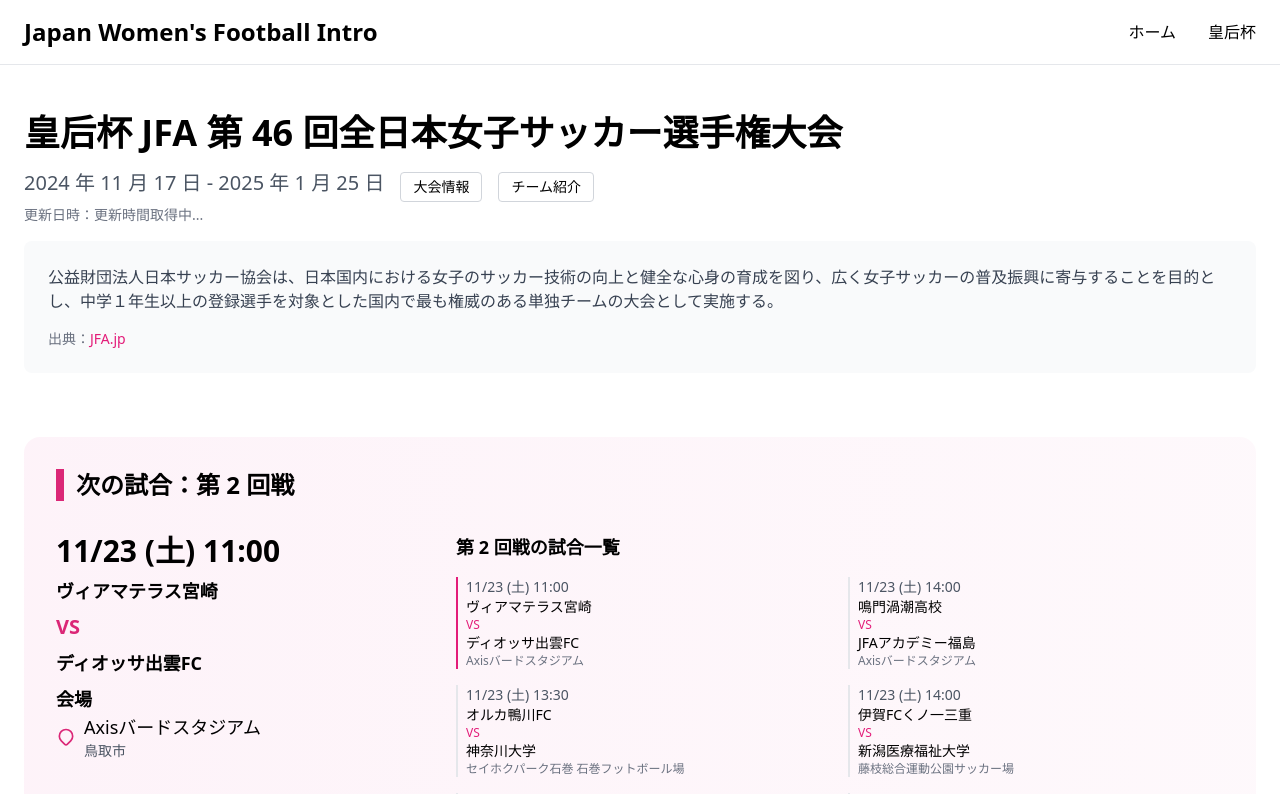
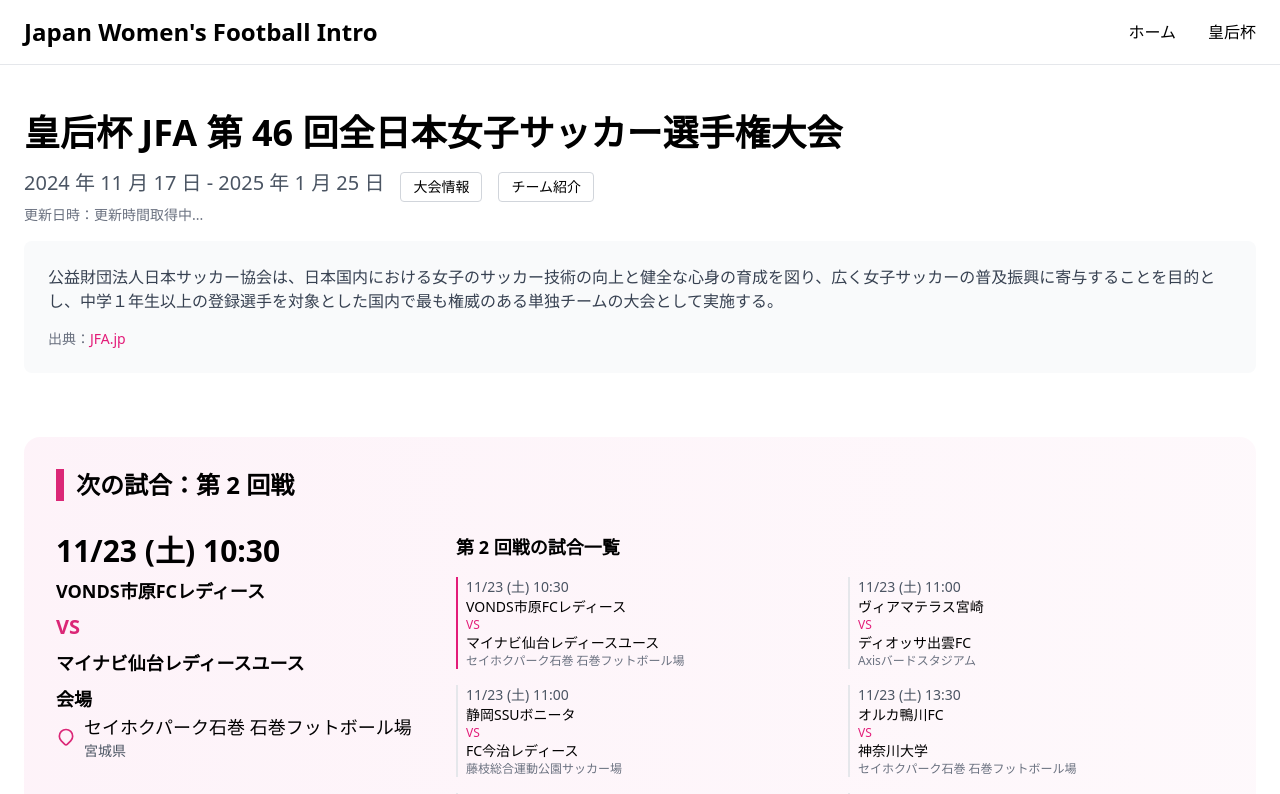
Before and after one commit to b3ssle/Japan-Women-Football-Intro, a React (Vite) app: page /#/empressscup_2024 in a window 1280 px wide. Shown: the top 794 px of the page. Built offline with nearby package versions, Linux system fonts and the light colour scheme.

Commit message:
fix: correct match sorting by date and time

```diff
--- a/src/components/interactiveMap_empressscup_2024.jsx
+++ b/src/components/interactiveMap_empressscup_2024.jsx
@@ -12,12 +12,26 @@ const getDayOfWeek = (dateStr) => {
   return days[date.getDay()];
 };
 
+// 轉換日期和時間到 Date 物件的函數
+const getMatchDateTime = (match) => {
+  const [month, day] = match.date.split("/").map(Number);
+  const [hours, minutes] = match.time.split(":").map(Number);
+  const matchDate = new Date(2024, month - 1, day);
+  matchDate.setHours(hours, minutes, 0, 0);
+  return matchDate;
+};
+
 // NextMatchSection 組件
 const NextMatchSection = ({ nextMatch, roundMatches }) => {
-  // 獲取所有該輪次的比賽
-  const sameRoundMatches = Object.values(matches).filter(
-    (match) => match.round === nextMatch.round
-  );
+  // 獲取所有該輪次的比賽並正確排序
+  const sameRoundMatches = Object.values(matches)
+    .filter((match) => match.round === nextMatch.round)
+    .filter((match) => {
+      if (match.status === "finished") return false;
+      return getMatchDateTime(match) >= new Date();
+    })
+    .sort((a, b) => getMatchDateTime(a) - getMatchDateTime(b));
+
   const venue = venues[nextMatch.venueId];
 
   return (
@@ -138,26 +152,20 @@ const NextMatchSection = ({ nextMatch, roundMatches }) => {
 };
 
 const InteractiveMap = () => {
-  // 先取得下一場比賽，用於設定初始輪次
+  // getUpcomingMatch 函數使用日期與時間一起比較的邏輯
   const getUpcomingMatch = () => {
     const now = new Date();
-    const upcomingMatches = Object.values(matches).filter((match) => {
-      if (match.status === "finished") return false;
-      const matchDate = new Date(
-        2024,
-        parseInt(match.date.split("/")[0]) - 1,
-        parseInt(match.date.split("/")[1])
-      );
-      matchDate.setHours(...match.time.split(":").map(Number));
-      return matchDate > now;
-    });
-    return upcomingMatches.sort(
-      (a, b) => new Date(a.date) - new Date(b.date)
-    )[0];
+    const upcomingMatches = Object.values(matches)
+      .filter((match) => {
+        if (match.status === "finished") return false;
+        return getMatchDateTime(match) > now;
+      })
+      .sort((a, b) => getMatchDateTime(a) - getMatchDateTime(b));
+
+    return upcomingMatches[0];
   };
 
   const nextMatch = getUpcomingMatch();
-  // 使用 nextMatch 的輪次作為初始值
   const [selectedRound, setSelectedRound] = useState(
     nextMatch ? nextMatch.round : "1"
   );
```
